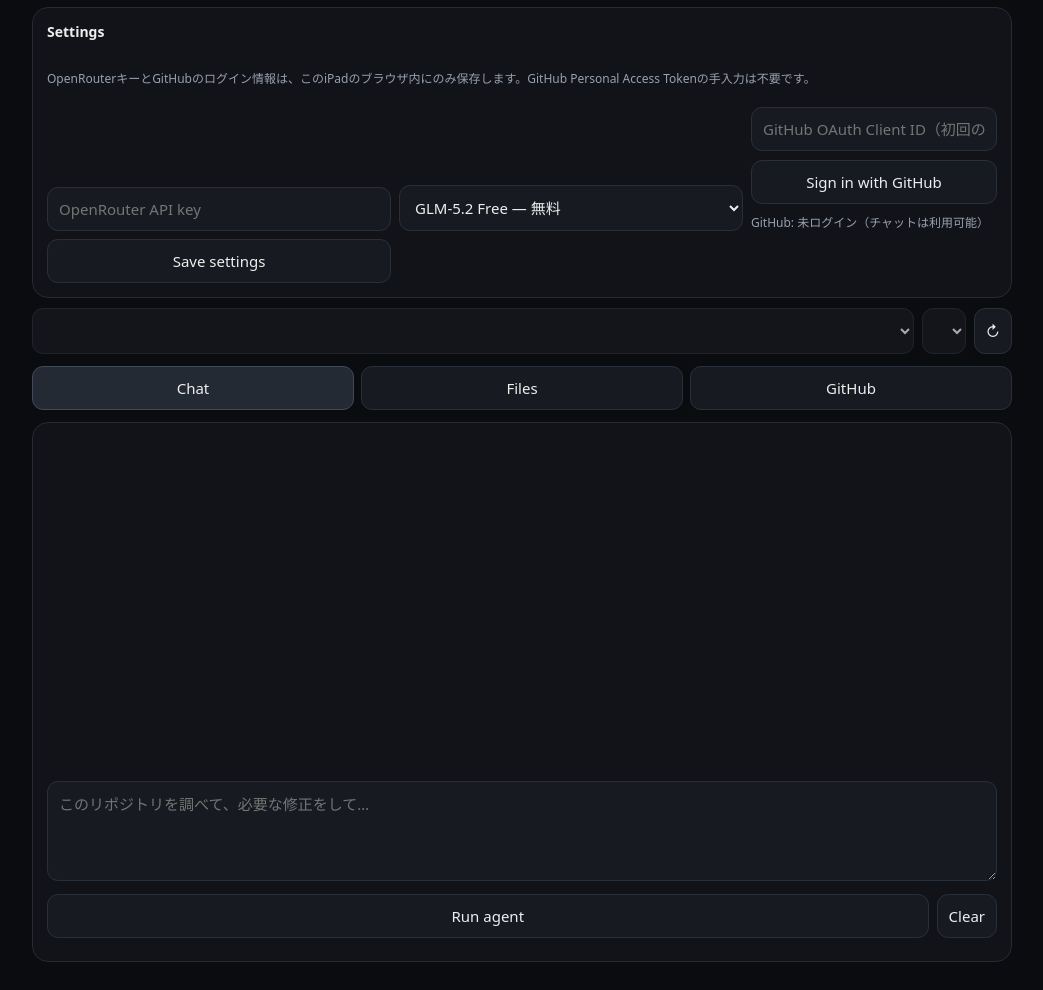
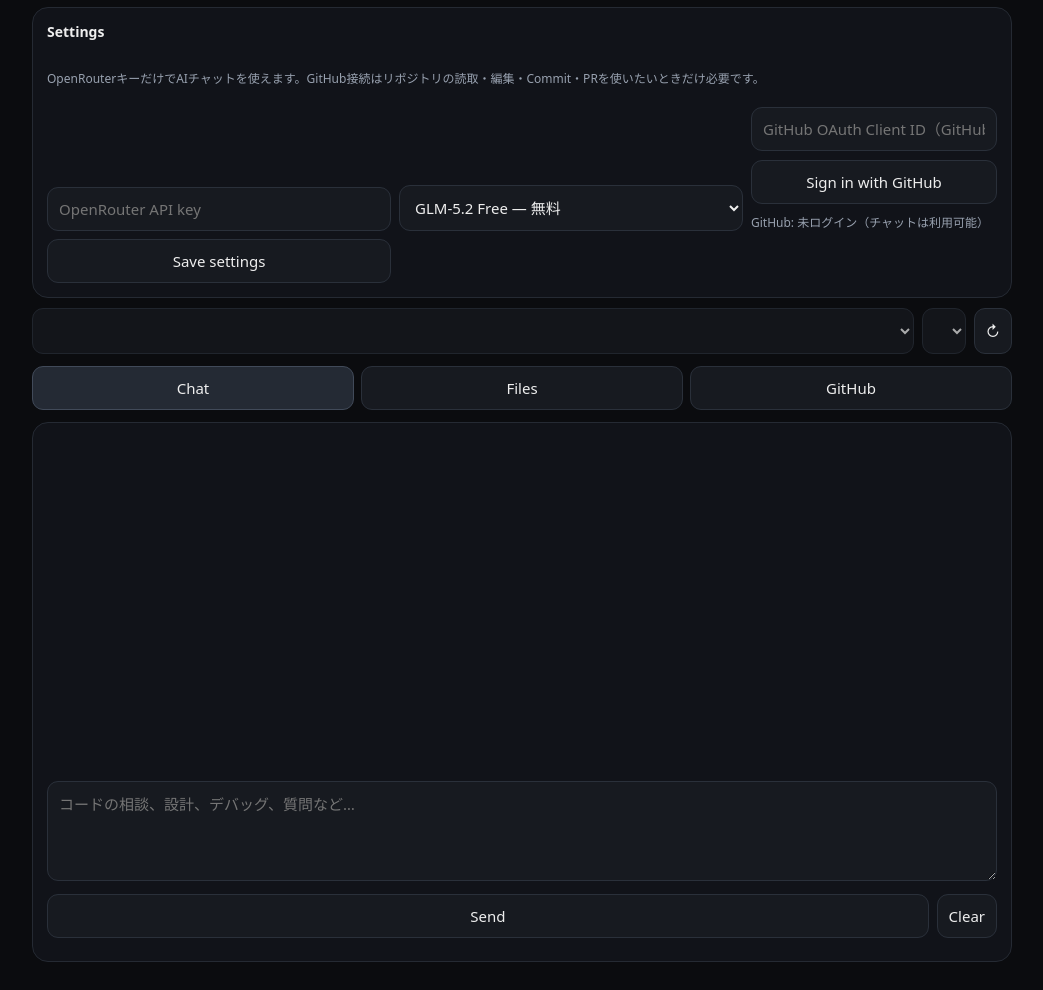
Before and after one commit to tatudrag0n/tatudrag0n, a plain HTML site: page index.html in a window 1280 px wide. Shown: the part 64-1054 px from the top of the page, without its empty margins (118-1161 px from the left). Drawn offline with Linux system fonts and the light colour scheme.

Commit message:
Clarify standalone chat mode

```diff
--- a/index.html
+++ b/index.html
@@ -12,7 +12,7 @@
 <main>
 <section class="panel keys">
 <h2>Settings</h2>
-<p class="muted">OpenRouterキーとGitHubのログイン情報は、このiPadのブラウザ内にのみ保存します。GitHub Personal Access Tokenの手入力は不要です。</p>
+<p class="muted">OpenRouterキーだけでAIチャットを使えます。GitHub接続はリポジトリの読取・編集・Commit・PRを使いたいときだけ必要です。</p>
 <input id="or" type="password" placeholder="OpenRouter API key">
 <select id="model">
 <option value="z-ai/glm-5.2:free">GLM-5.2 Free — 無料</option>
@@ -20,16 +20,16 @@
 <option value="z-ai/glm-5.3-flash">GLM-5.3 Flash</option>
 </select>
 <div id="ghSetup">
-<input id="clientId" autocomplete="off" placeholder="GitHub OAuth Client ID（初回のみ）">
+<input id="clientId" autocomplete="off" placeholder="GitHub OAuth Client ID（GitHub機能を使う場合のみ）">
 <div class="row"><button id="ghLogin" class="grow">Sign in with GitHub</button><button id="ghLogout" class="hidden">Sign out</button></div>
 <div id="deviceBox" class="hidden"><p class="muted">GitHubで次のコードを入力してください。</p><div id="deviceCode" style="font-size:1.5rem;font-weight:700;letter-spacing:.08em"></div><a id="deviceLink" href="https://github.com/login/device" target="_blank" rel="noopener">GitHub認証画面を開く</a></div>
-<div id="ghUser" class="muted">GitHub: 未ログイン</div>
+<div id="ghUser" class="muted">GitHub: 未ログイン（チャットは利用可能）</div>
 </div>
 <button id="save">Save settings</button>
 </section>
 <div class="row"><select id="repo" class="grow"></select><select id="branch"></select><button id="reload">↻</button></div>
 <nav><button data-tab="chat" class="active">Chat</button><button data-tab="files">Files</button><button data-tab="github">GitHub</button></nav>
-<section id="chatTab" class="panel tab"><div id="chat"></div><textarea id="prompt" placeholder="このリポジトリを調べて、必要な修正をして…"></textarea><div class="row"><button id="send" class="grow">Run agent</button><button id="clear">Clear</button></div></section>
+<section id="chatTab" class="panel tab"><div id="chat"></div><textarea id="prompt" placeholder="コードの相談、設計、デバッグ、質問など…"></textarea><div class="row"><button id="send" class="grow">Send</button><button id="clear">Clear</button></div></section>
 <section id="filesTab" class="panel tab hidden"><div class="row"><input id="path" class="grow" placeholder="src/file.js"><button id="open">Open</button></div><textarea id="editor" class="editor"></textarea><input id="msg" placeholder="Commit message"><button id="commit">Commit file</button></section>
 <section id="githubTab" class="panel tab hidden"><div class="row"><input id="newBranch" class="grow" placeholder="new branch"><button id="branchCreate">Create branch</button></div><div class="row"><input id="prTitle" class="grow" placeholder="PR title"><button id="prCreate">Create PR</button></div><pre id="gitout"></pre></section>
 </main>
```
